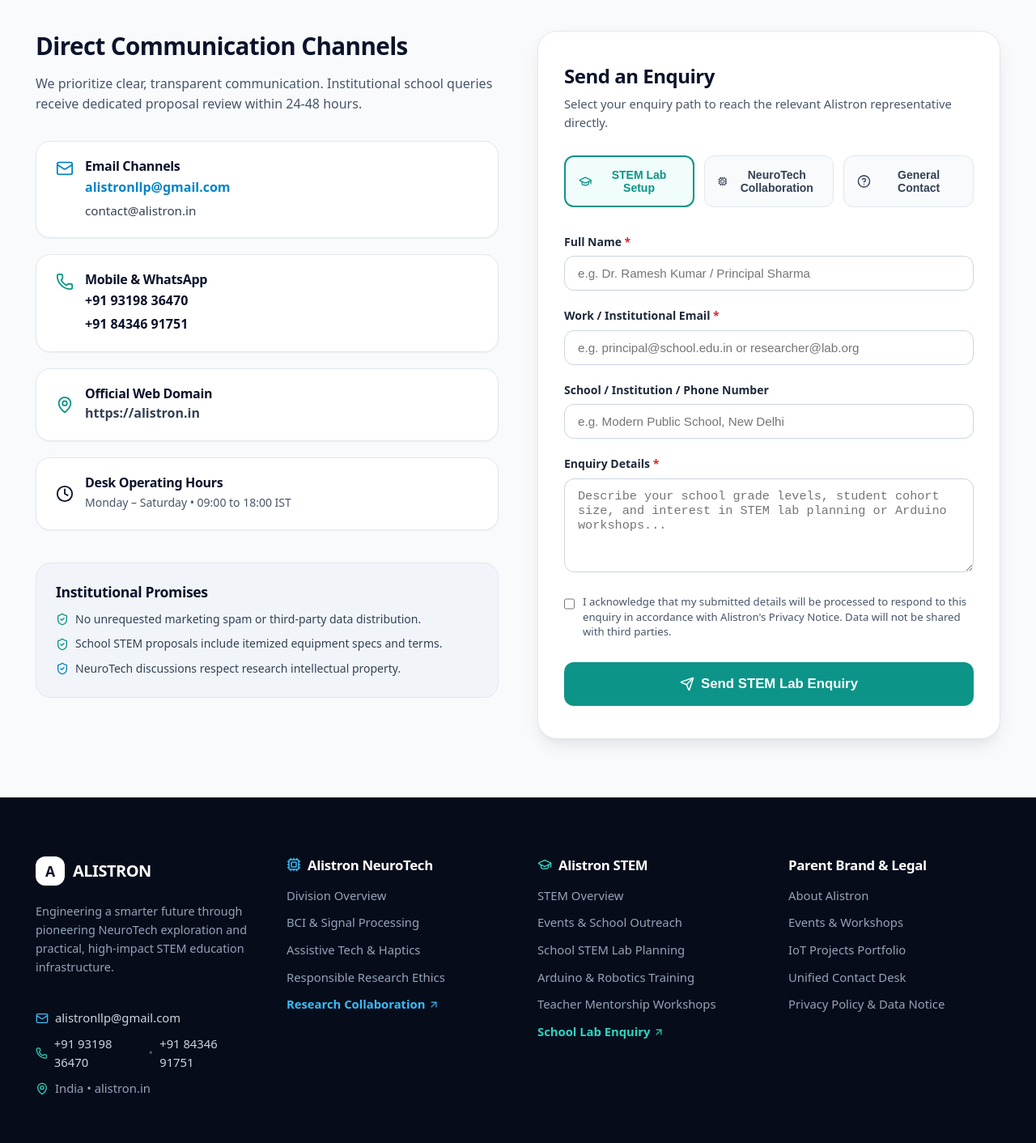
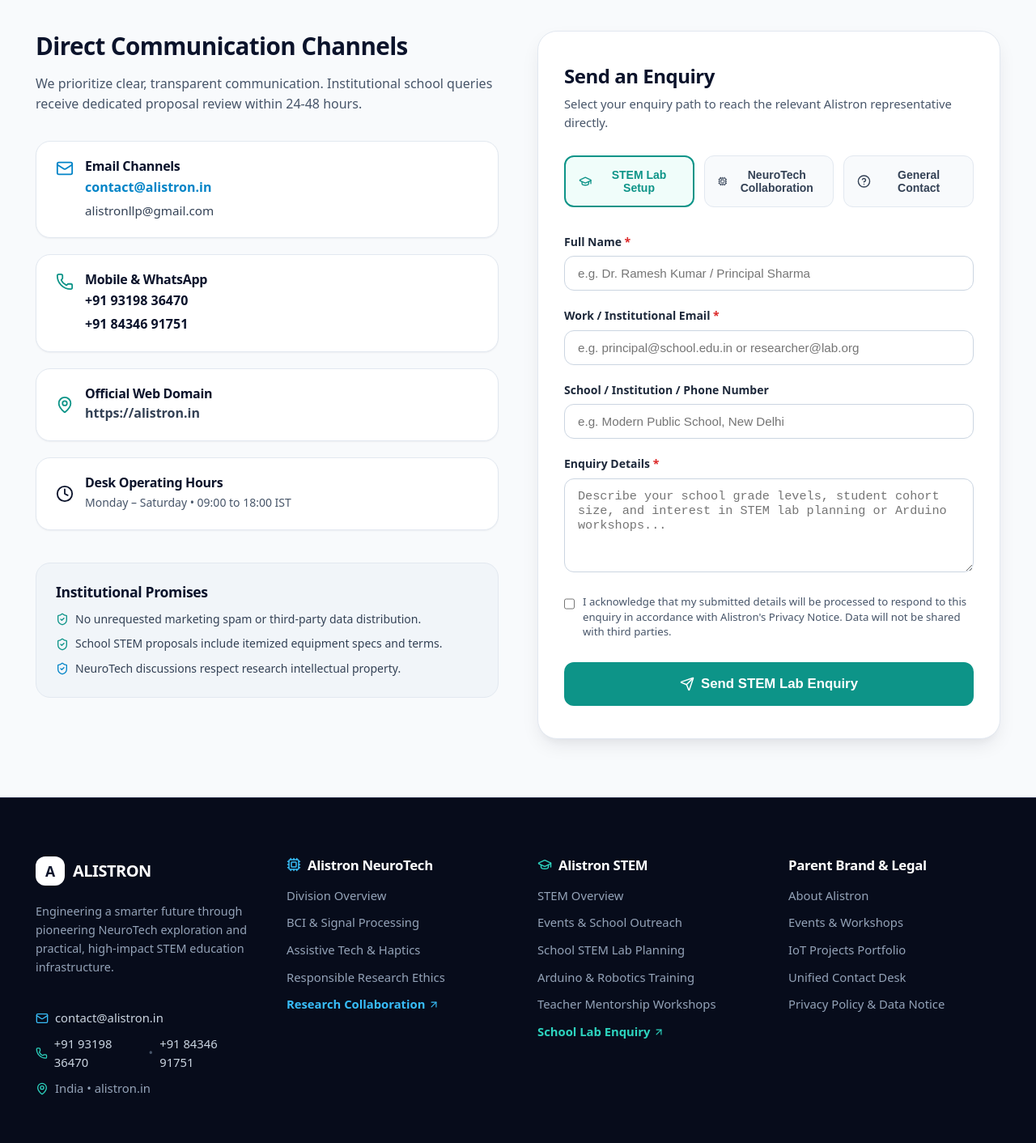
Before and after one commit to Aryan13705/Alistron-STEM, a Next.js app: page /contact in a window 1280 px wide. Shown: the part 447-1859 px from the top of the page at 81% size. Built offline with nearby package versions, Linux system fonts and the light colour scheme.

Commit message:
Make contact@alistron.in the primary contact email
- Contact page and footer now lead with contact@alistron.in (gmail secondary)
- Contact form worker default recipient -> contact@alistron.in
- Update README env var default

```diff
--- a/public/_worker.js
+++ b/public/_worker.js
@@ -8,7 +8,7 @@
 // (Settings -> Environment variables) for production and preview:
 //   RESEND_API_KEY   - Resend API key (optional; falls back to log-only mode)
 //   RESEND_FROM_EMAIL - verified sender, defaults to onboarding@resend.dev
-//   RESEND_TO_EMAIL   - recipient inbox, defaults to alistronllp@gmail.com
+//   RESEND_TO_EMAIL   - recipient inbox, defaults to contact@alistron.in
 
 const json = (body, status = 200) =>
   new Response(JSON.stringify(body), {
@@ -56,7 +56,7 @@
 
   const resendApiKey = env.RESEND_API_KEY;
   const resendFromEmail = env.RESEND_FROM_EMAIL || "onboarding@resend.dev";
-  const resendToEmail = env.RESEND_TO_EMAIL || "alistronllp@gmail.com";
+  const resendToEmail = env.RESEND_TO_EMAIL || "contact@alistron.in";
   const category = typeof enquiryType === "string" && enquiryType ? enquiryType : "general";
 
   // 3. Optional Resend email delivery
--- a/src/app/contact/page.tsx
+++ b/src/app/contact/page.tsx
@@ -59,11 +59,11 @@
                     <div>
                       <h4 style={{ fontSize: "1rem", marginBottom: "0.25rem" }}>Email Channels</h4>
                       <div style={{ display: "flex", flexDirection: "column", gap: "0.25rem" }}>
-                        <a href="mailto:alistronllp@gmail.com" style={{ color: "var(--neuro-primary)", fontWeight: 600, textDecoration: "none" }}>
+                        <a href="mailto:contact@alistron.in" style={{ color: "var(--neuro-primary)", fontWeight: 600, textDecoration: "none" }}>
+                          contact@alistron.in
+                        </a>
+                        <a href="mailto:alistronllp@gmail.com" style={{ color: "var(--color-slate-700)", fontWeight: 500, textDecoration: "none", fontSize: "0.95rem" }}>
                           alistronllp@gmail.com
-                        </a>
-                        <a href="mailto:contact@alistron.in" style={{ color: "var(--color-slate-700)", fontWeight: 500, textDecoration: "none", fontSize: "0.95rem" }}>
-                          contact@alistron.in
                         </a>
                       </div>
                     </div>
--- a/src/components/Footer.tsx
+++ b/src/components/Footer.tsx
@@ -67,8 +67,8 @@
             <div style={{ display: "flex", flexDirection: "column", gap: "0.5rem", marginTop: "0.25rem" }}>
               <div style={{ display: "flex", alignItems: "center", gap: "0.5rem", color: "var(--color-slate-300)" }}>
                 <Mail size={16} color="var(--neuro-bright)" />
-                <a href="mailto:alistronllp@gmail.com" style={{ color: "var(--color-slate-300)", textDecoration: "none" }}>
-                  alistronllp@gmail.com
+                <a href="mailto:contact@alistron.in" style={{ color: "var(--color-slate-300)", textDecoration: "none" }}>
+                  contact@alistron.in
                 </a>
               </div>
               <div style={{ display: "flex", alignItems: "center", gap: "0.5rem", color: "var(--color-slate-300)" }}>
```
Also changed, not shown: 1 other file (tests, documents, lock files or other folders).
